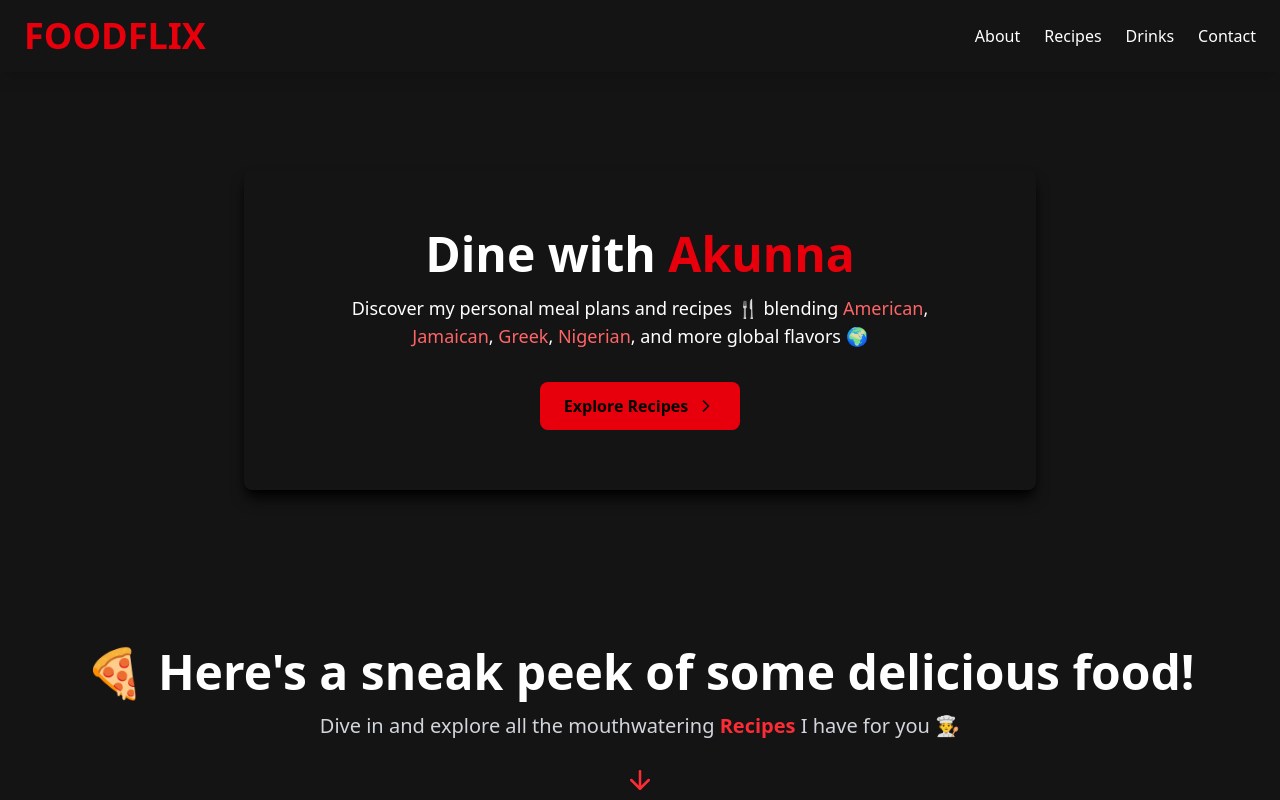
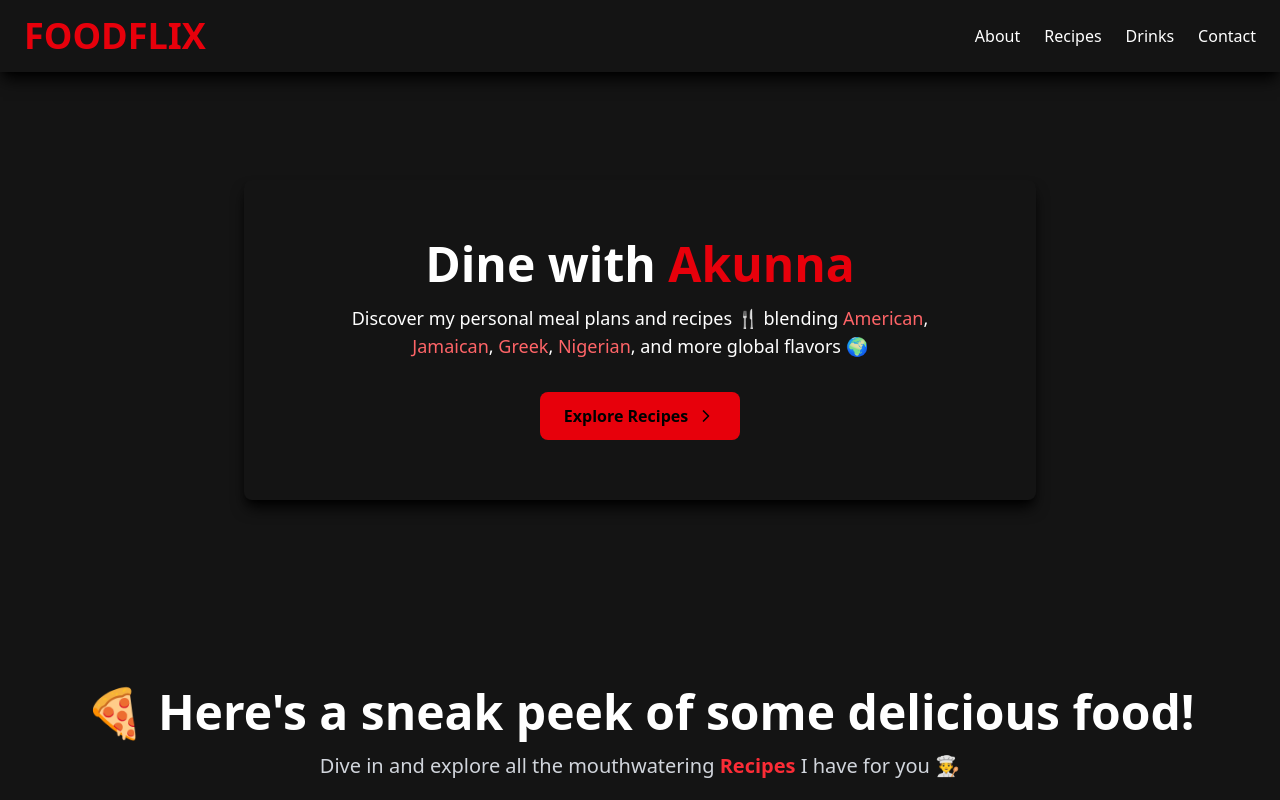
Before and after one commit to akunna1/Foodflix, a Next.js app: page / in a window 1280 px wide. Shown: the top 800 px of the page. Built offline with nearby package versions, Linux system fonts and the light colour scheme.

Commit message:
Added more style updates

```diff
--- a/src/app/components/foodpreview.tsx
+++ b/src/app/components/foodpreview.tsx
@@ -7,7 +7,7 @@ import Link from "next/link";
 export default function FoodPreview() {
   return (
     <section className="w-full px-8 py-12 flex flex-col items-center text-center bg-[#141414] text-white">
-      <h2 className="text-4xl md:text-5xl font-extrabold mb-4">
+      <h2 className="text-4xl md:text-5xl font-extrabold mb-4 mt-10">
         🍕 Here's a sneak peek of some delicious food!
       </h2>
       <p className="text-lg md:text-xl text-gray-300 mb-8">
--- a/src/app/components/navbar.tsx
+++ b/src/app/components/navbar.tsx
@@ -9,7 +9,7 @@ export default function Navbar() {
   const [isOpen, setIsOpen] = useState(false);
 
   return (
-    <nav className="flex items-center justify-between px-6 py-4 bg-[#141414]/90 fixed w-full z-50 shadow-lg">
+    <nav className="flex items-center justify-between px-6 py-4 bg-[#141414]/90 fixed w-full z-50 shadow-lg shadow-black">
       <p className="text-4xl font-bold text-red-600 uppercase hover:scale-105">
         <Link href="/">
         Foodflix
--- a/src/app/components/welcome.tsx
+++ b/src/app/components/welcome.tsx
@@ -5,7 +5,7 @@ import { FiChevronRight } from "react-icons/fi";
 export default function Welcome() {
   return (
     <section className="relative h-[75dvh] flex items-center justify-center overflow-hidden bg-[#141414]">
-      <div className="shadow-lg shadow-black rounded-lg p-15 mt-15 mx-5">
+      <div className="shadow-lg shadow-black rounded-lg p-15 mt-20 mx-5">
       <div className="relative z-10 max-w-2xl text-center px-4">
         <p className="text-4xl md:text-5xl font-extrabold text-white mb-4">
           Dine with <span className="text-red-600">Akunna</span>
```
